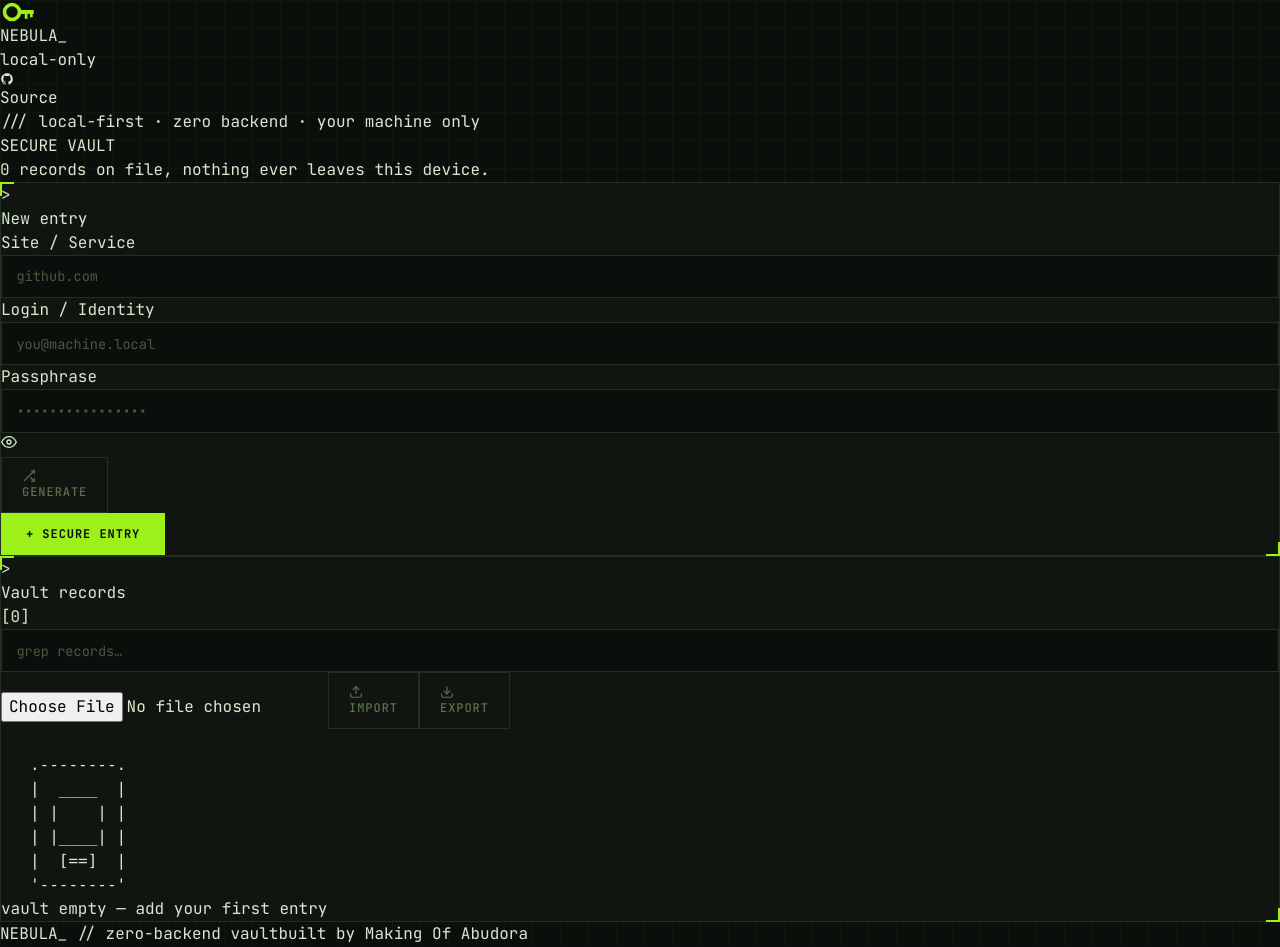
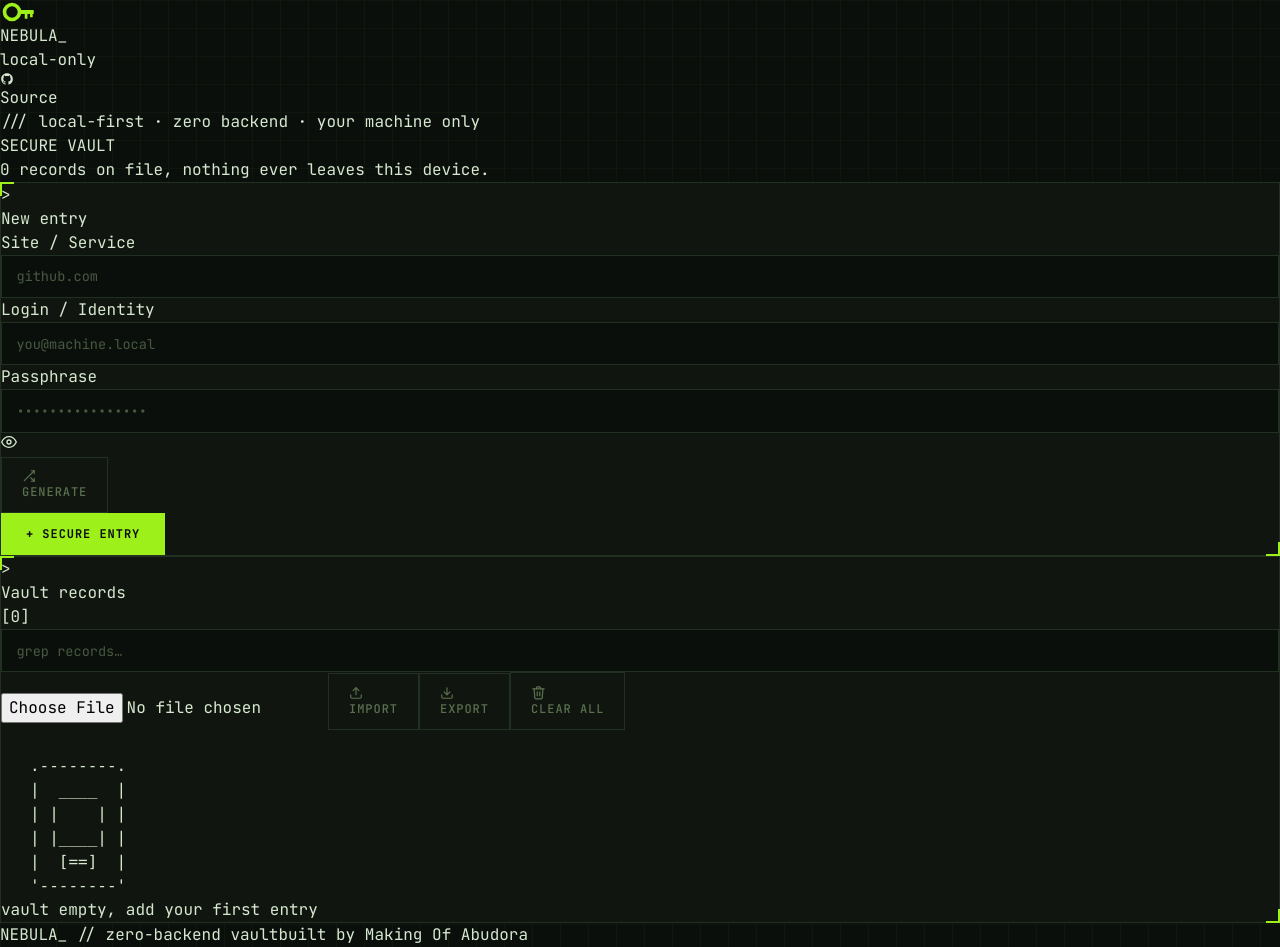
Before and after one commit to Abudora-0/Nebula, a React (Vite) app: page / in a window 1280 px wide. Built offline with nearby package versions, Linux system fonts and the light colour scheme.

Commit message:
Add Clear All button and fix remaining em dash
Clear All sits next to Import/Export and requires a Y/N confirm
before wiping the vault, matching the existing per-row delete
pattern. Also caught an em dash in the empty-state message that
the earlier cleanup pass missed.

```diff
--- a/src/components/Manager.jsx
+++ b/src/components/Manager.jsx
@@ -120,6 +120,7 @@ const Manager = () => {
   const [showPwd, setShowPwd] = useState(false)
   const [visiblePasswords, setVisiblePasswords] = useState(new Set())
   const [pendingDelete, setPendingDelete] = useState(null)
+  const [pendingClearAll, setPendingClearAll] = useState(false)
   const [copiedId, setCopiedId] = useState(null)
   const [search, setSearch] = useState('')
   const [editId, setEditId] = useState(null)
@@ -171,6 +172,12 @@ const Manager = () => {
     persist(passwordArray.filter(p => p.id !== pendingDelete))
     setPendingDelete(null)
     toast.success('ENTRY PURGED // vault synced')
+  }
+
+  const clearAll = () => {
+    persist([])
+    setPendingClearAll(false)
+    toast.success('VAULT WIPED // all records purged')
   }
 
   const toggleVisible = (id) => {
@@ -415,6 +422,32 @@ const Manager = () => {
               >
                 <DownloadIcon /> Export
               </button>
+              {pendingClearAll ? (
+                <div className="flex items-center gap-2 shrink-0">
+                  <span className="text-[#ff5252] text-[10px] uppercase tracking-widest">wipe all {passwordArray.length}?</span>
+                  <button
+                    onClick={clearAll}
+                    className="px-2.5 py-1 text-[10px] uppercase tracking-widest font-bold text-[#ff5252] border border-[#ff5252]/50 hover:bg-[#ff5252] hover:text-[#0b0f0c] transition-all"
+                  >
+                    Y
+                  </button>
+                  <button
+                    onClick={() => setPendingClearAll(false)}
+                    className="px-2.5 py-1 text-[10px] uppercase tracking-widest text-[#5a7050] border border-[#223021] hover:border-[#5a7050] transition-all"
+                  >
+                    N
+                  </button>
+                </div>
+              ) : (
+                <button
+                  onClick={() => setPendingClearAll(true)}
+                  disabled={passwordArray.length === 0}
+                  className="btn-ghost !py-1.5 flex items-center gap-1.5 shrink-0 disabled:opacity-40 disabled:cursor-not-allowed"
+                  title="Erase all records"
+                >
+                  <TrashIcon /> Clear All
+                </button>
+              )}
             </div>
           </div>
 
@@ -428,7 +461,7 @@ const Manager = () => {
    | |____| |
    |  [==]  |
    '--------'`}</pre>
-              <p className="text-xs uppercase tracking-[0.25em] text-[#47593f]">vault empty — add your first entry</p>
+              <p className="text-xs uppercase tracking-[0.25em] text-[#47593f]">vault empty, add your first entry</p>
             </div>
           )}
 
```
